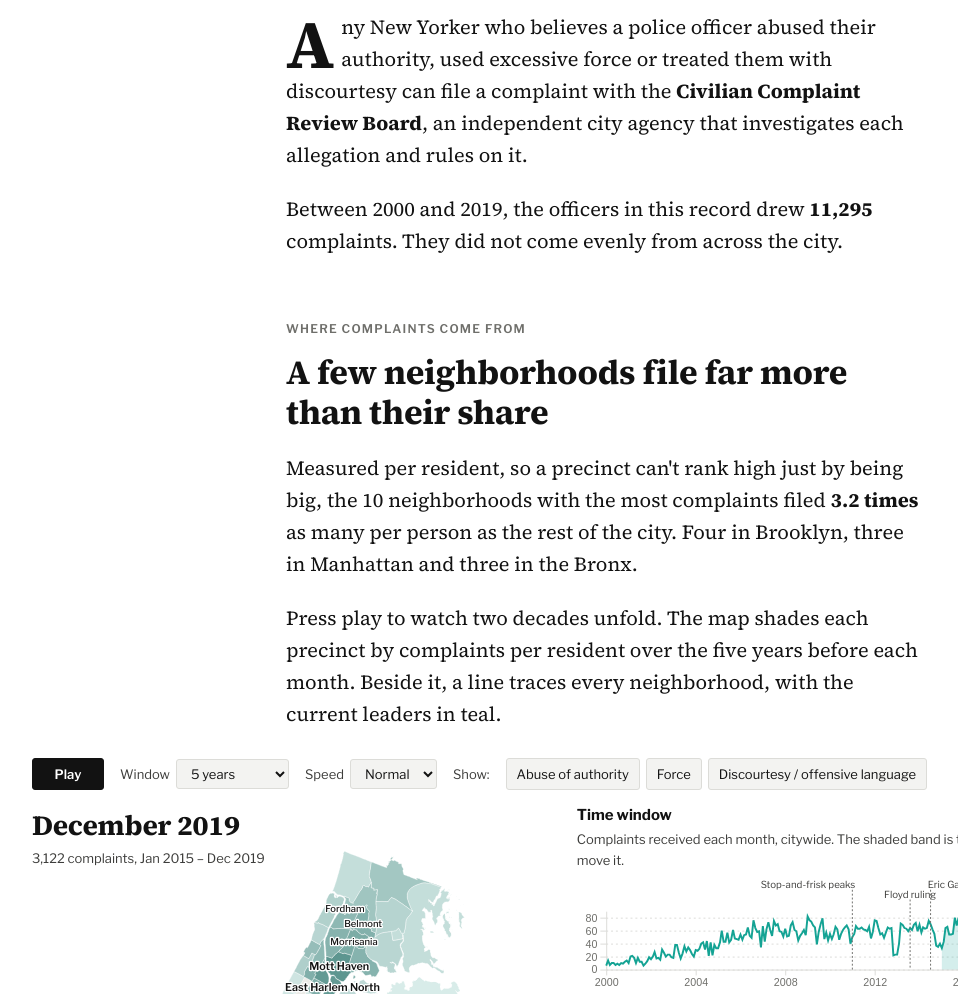
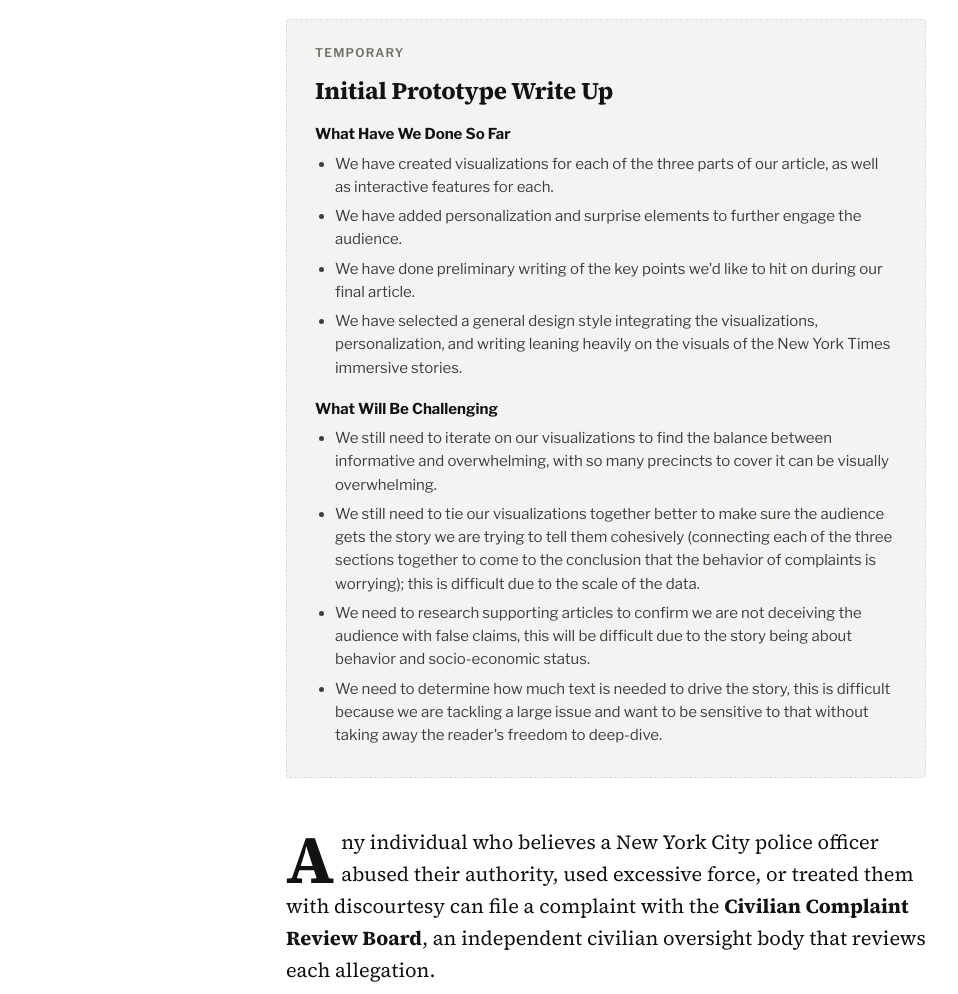
Before and after one commit to jkeeton-ucsd/209-Final-Project, a plain HTML site: page index.html in a window 1280 px wide. Shown: the part 700-1694 px from the top of the page, without its empty margins (34-992 px from the left). Drawn offline with nearby package versions, Linux system fonts and the light colour scheme.

Commit message:
Initial Prototype Write Up

```diff
--- a/css/style.css
+++ b/css/style.css
@@ -305,3 +305,13 @@ p.notes { padding-left: 0; }
 .db-head { font-size: 10.5px; font-weight: 600; letter-spacing: 0.06em; fill: var(--text-muted); }
 .db-city { stroke: var(--text-muted); stroke-width: 1.5; }
 .sw.tick { width: 2px; height: 12px; border-radius: 0; background: var(--text-muted); margin: 0 8px 0 4px; vertical-align: -2px; }
+
+/* ---------- TEMPORARY: initial prototype write-up (remove with the aside in index.html) ---------- */
+.prototype-note {
+  max-width: 640px; margin: 8px auto 48px; padding: 24px 28px;
+  border: 1px dashed var(--border); border-radius: 4px; background: var(--surface-2);
+}
+.prototype-note h2 { font-size: 24px; margin-bottom: 12px; }
+.prototype-note h3 { font-size: 15px; font-weight: 700; margin: 18px 0 6px; }
+.prototype-note ul { margin: 0; padding-left: 20px; font-size: 15px; line-height: 1.55; color: var(--text-secondary); }
+.prototype-note li { margin-bottom: 6px; }
--- a/index.html
+++ b/index.html
@@ -22,7 +22,7 @@
 
   <!-- ============ OPENING ============ -->
   <header class="hero">
-    <p class="kicker">NYPD civilian complaints, 2000–2019</p>
+    <p class="kicker">NYPD civilian complaints, 2000-2019</p>
     <h1>What happens when you report police misconduct in New York City?</h1>
     <p class="deck">The answer may depend heavily on where you call home.</p>
     <p class="byline">By Aidan Sanchez, Anirudh Yetikuri and Jack Keeton</p>
@@ -35,18 +35,43 @@
     </div>
   </header>
 
+  <!-- ============ TEMPORARY: initial prototype write-up (remove for the final version) ============ -->
+  <aside class="prototype-note" aria-labelledby="proto-title">
+    <p class="section-kicker">Temporary</p>
+    <h2 id="proto-title">Initial Prototype Write Up</h2>
+
+    <h3>What Have We Done So Far</h3>
+    <ul>
+      <li>We have created visualizations for each of the three parts of our article, as well as interactive features for each.</li>
+      <li>We have added personalization and surprise elements to further engage the audience.</li>
+      <li>We have done preliminary writing of the key points we'd like to hit on during our final article.</li>
+      <li>We have selected a general design style integrating the visualizations, personalization, and writing leaning heavily on the visuals of the New York Times immersive stories.</li>
+    </ul>
+
+    <h3>What Will Be Challenging</h3>
+    <ul>
+      <li>We still need to iterate on our visualizations to find the balance between informative and overwhelming, with so many precincts to cover it can be visually overwhelming.</li>
+      <li>We still need to tie our visualizations together better to make sure the audience gets the story we are trying to tell them cohesively (connecting each of the three sections together to come to the conclusion that the behavior of complaints is worrying); this is difficult due to the scale of the data.</li>
+      <li>We need to research supporting articles to confirm we are not deceiving the audience with false claims, this will be difficult due to the story being about behavior and socio-economic status.</li>
+      <li>We need to determine how much text is needed to drive the story, this is difficult because we are tackling a large issue and want to be sensitive to that without taking away the reader's freedom to deep-dive.</li>
+    </ul>
+  </aside>
+  <!-- ============ END TEMPORARY ============ -->
+
   <div class="prose">
-    <p class="lede">Any New Yorker who believes a police officer abused their authority, used excessive force or treated them with discourtesy can file a complaint with the <strong>Civilian Complaint Review Board</strong>, an independent city agency that investigates each allegation and rules on it.</p>
-    <p>Between 2000 and 2019, the officers in this record drew <strong id="h-total">—</strong> complaints. They did not come evenly from across the city.</p>
+    <p class="lede">Any individual who believes a New York City police officer abused their authority, used excessive force, or treated them with discourtesy can file a complaint with the <strong>Civilian Complaint Review Board</strong>, an independent civilian oversight body that reviews each allegation.</p>
+    <p>Between 2000 and 2019, ProPublica collected <strong id="h-total">—</strong> complaints on officers still on the force in 2020. Complaints did not come evenly from across the city.</p>
   </div>
 
   <!-- ============ WHERE (and) ============ -->
   <section class="act" id="act1">
     <div class="prose">
       <p class="section-kicker">Where complaints come from</p>
-      <h2>A few neighborhoods file far more than their share</h2>
-      <p>Measured per resident, so a precinct can't rank high just by being big, the 10 neighborhoods with the most complaints filed <strong id="h-ratio">—</strong> as many per person as the rest of the city. <span id="h-boros">—</span>.</p>
-      <p>Press play to watch two decades unfold. The map shades each precinct by complaints per resident over the five years before each month. Beside it, a line traces every neighborhood, with the current leaders in teal.</p>
+      <h2>A few neighborhoods file far more than others</h2>
+      <p>Measured per resident, so an area can't rank higher just by being larger, the 10 neighborhoods with the most complaints filed <strong id="h-ratio">—</strong> as many complaints per resident as the rest of the city. <span id="h-boros">—</span>.</p>
+      <p>Press play to display complaints per resident over time. The map shades each precinct by complaints per resident over the five years up to the month. Beside the map, lines will be trced tracking the complaints per resident for the top neighborhoods. You
+        may also pin a neighborhood or precinct to follow it over time.
+      </p>
       <p id="you-act1" class="you-line" style="display:none"></p>
     </div>
 
@@ -78,7 +103,7 @@
           <div>
             <h3 class="fig-title">Time window</h3>
             <p class="fig-sub">Complaints received each month, citywide. The shaded band is the window shown; click or drag to move it.</p>
-            <svg id="timeline" role="img" aria-label="Complaints received per month, 2000–2019"></svg>
+            <svg id="timeline" role="img" aria-label="Complaints received per month, 2000-2019"></svg>
           </div>
 
           <div class="fig-part">
@@ -157,7 +182,7 @@
 
     <div class="figure">
       <h3 class="fig-title">How the board ruled, by type of allegation</h3>
-      <p class="fig-sub">Share of allegations, 2000–2019</p>
+      <p class="fig-sub">Share of allegations, 2000-2019</p>
       <svg id="outcomes" role="img" aria-label="Stacked bars of CCRB findings by allegation type"></svg>
       <div class="legend">
         <span><span class="sw" style="background:var(--sub)"></span>Substantiated</span>
@@ -233,11 +258,11 @@
     <div class="prose">
       <p class="section-kicker">About the data</p>
       <ul class="notes">
-        <li><strong>Source:</strong> <a href="https://projects.propublica.org/nypd-ccrb/">ProPublica's release of NYC CCRB records</a> (Sept 1985 – Jan 2020). Precinct boundaries come from <a href="https://data.cityofnewyork.us/d/y76i-bdw7">NYC Open Data</a>. This story uses complaints received from 2000 to 2019, because earlier years are sparse.</li>
+        <li><strong>Source:</strong> <a href="https://projects.propublica.org/nypd-ccrb/">ProPublica's release of NYC CCRB records</a> (Sept 1985 - Jan 2020). Precinct boundaries come from <a href="https://data.cityofnewyork.us/d/y76i-bdw7">NYC Open Data</a>. This story uses complaints received from 2000 to 2019, because earlier years are sparse.</li>
         <li><strong>This is not every complaint.</strong> The release only covers officers who were still on the force in 2020 and had at least one substantiated allegation. That pushes the substantiation rates here above the board's true overall rate, so compare precincts with each other, not with outside figures.</li>
         <li><strong>Units:</strong> a complaint can include several allegations against several officers. The first section counts complaints; the later sections count allegations, since the board rules on each one separately.</li>
         <li><strong>Location and time:</strong> the data only records the precinct and the month received, so complaints are added up by precinct and month.</li>
-        <li><strong>Income and population</strong> come from the Census Bureau's <a href="https://censusreporter.org/tables/B19001/">American Community Survey, 2020–2024 5-year estimates</a> (tables B19001 and B01003). Census tracts don't line up with precincts, so each tract is assigned to the precinct that contains its center point. The median is estimated from combined income brackets, top-coded at $200k. These figures postdate the complaints, and some neighborhoods have gentrified since, so treat income as a rough, present-day picture.</li>
+        <li><strong>Income and population</strong> come from the Census Bureau's <a href="https://censusreporter.org/tables/B19001/">American Community Survey, 2020-2024 5-year estimates</a> (tables B19001 and B01003). Census tracts don't line up with precincts, so each tract is assigned to the precinct that contains its center point. The median is estimated from combined income brackets, top-coded at $200k. These figures postdate the complaints, and some neighborhoods have gentrified since, so treat income as a rough, present-day picture.</li>
         <li><strong>Per resident</strong> figures divide by the precinct's residential population, which understates how many people pass through commercial areas like Midtown. Precincts with fewer than 100 allegations are grayed out or left out of substantiation-rate views, because their rates are too noisy.</li>
       </ul>
       <!-- Further reading / outside sources go here as they're gathered. -->
--- a/js/ui/reveal.js
+++ b/js/ui/reveal.js
@@ -5,7 +5,7 @@ export function initReveal() {
   if (matchMedia("(prefers-reduced-motion: reduce)").matches || !("IntersectionObserver" in window)) return;
 
   const targets = document.querySelectorAll(
-    ".hero > *, .prose > :not(.callouts), .callout, .figure, .section-break"
+    ".hero > *, .prose > :not(.callouts), .callout, .figure, .section-break, .prototype-note"
   );
   document.documentElement.classList.add("reveal-on");
 
```
